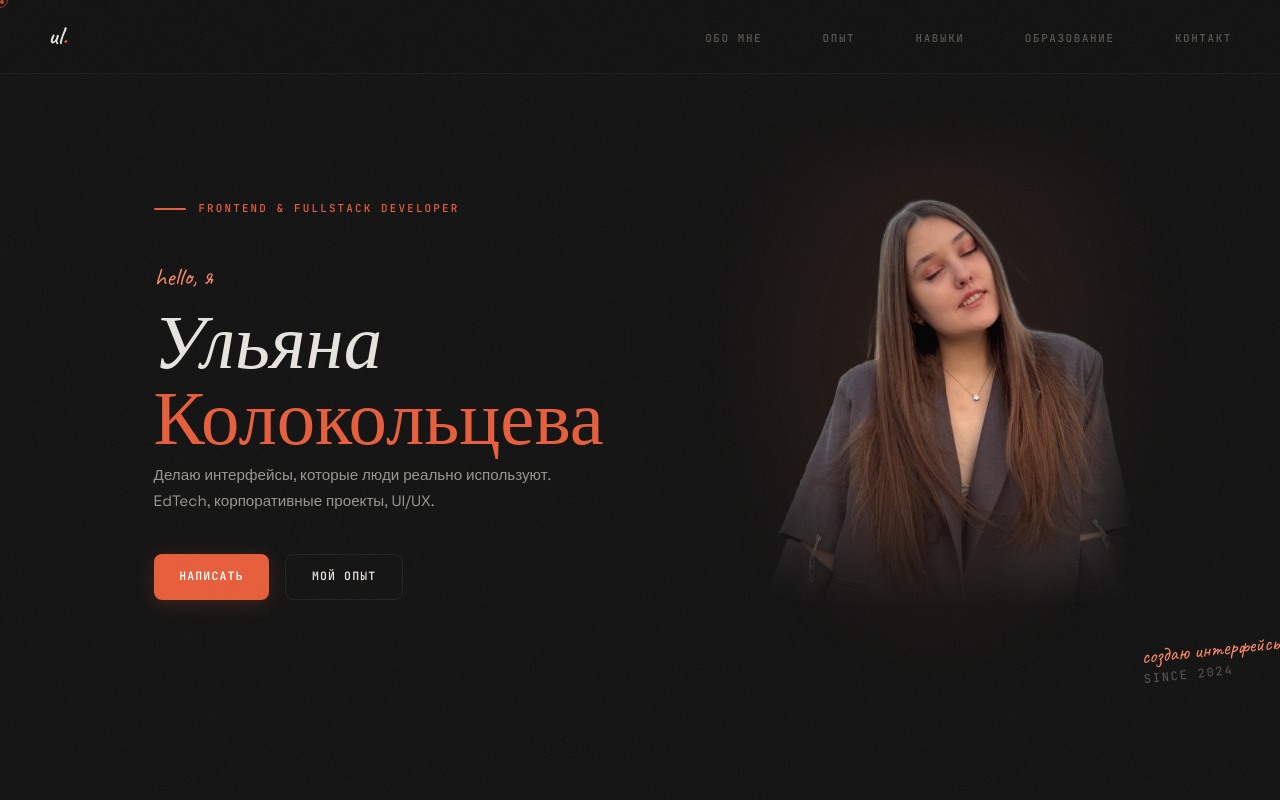
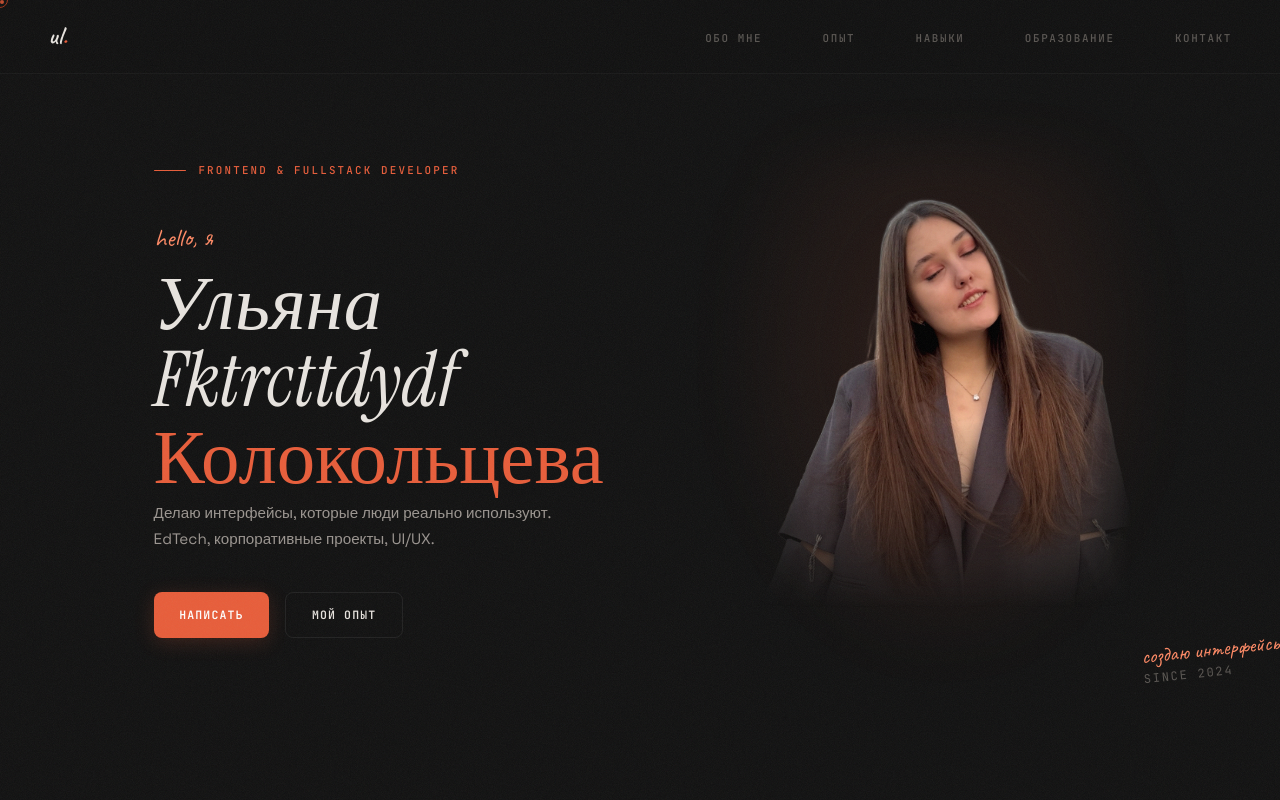
Before and after one commit to HaiiroShizumu/ulykol, a plain HTML site: page index.html in a window 1280 px wide. Shown: the top 800 px of the page. Drawn offline with Linux system fonts and the light colour scheme.

Commit message:
lastname

```diff
--- a/index.html
+++ b/index.html
@@ -44,7 +44,7 @@
       <div class="hero-left">
         <div class="hero-tag">Frontend & Fullstack Developer</div>
         <span class="hero-hand">hello, я</span>
-        <h1>Ульяна<br /><em>Колокольцева</em></h1>
+        <h1>Ульяна Fktrcttdydf<br /><em>Колокольцева</em></h1>
         <p class="hero-sub">
           Делаю интерфейсы, которые люди реально используют. EdTech,
           корпоративные проекты, UI/UX.
```
